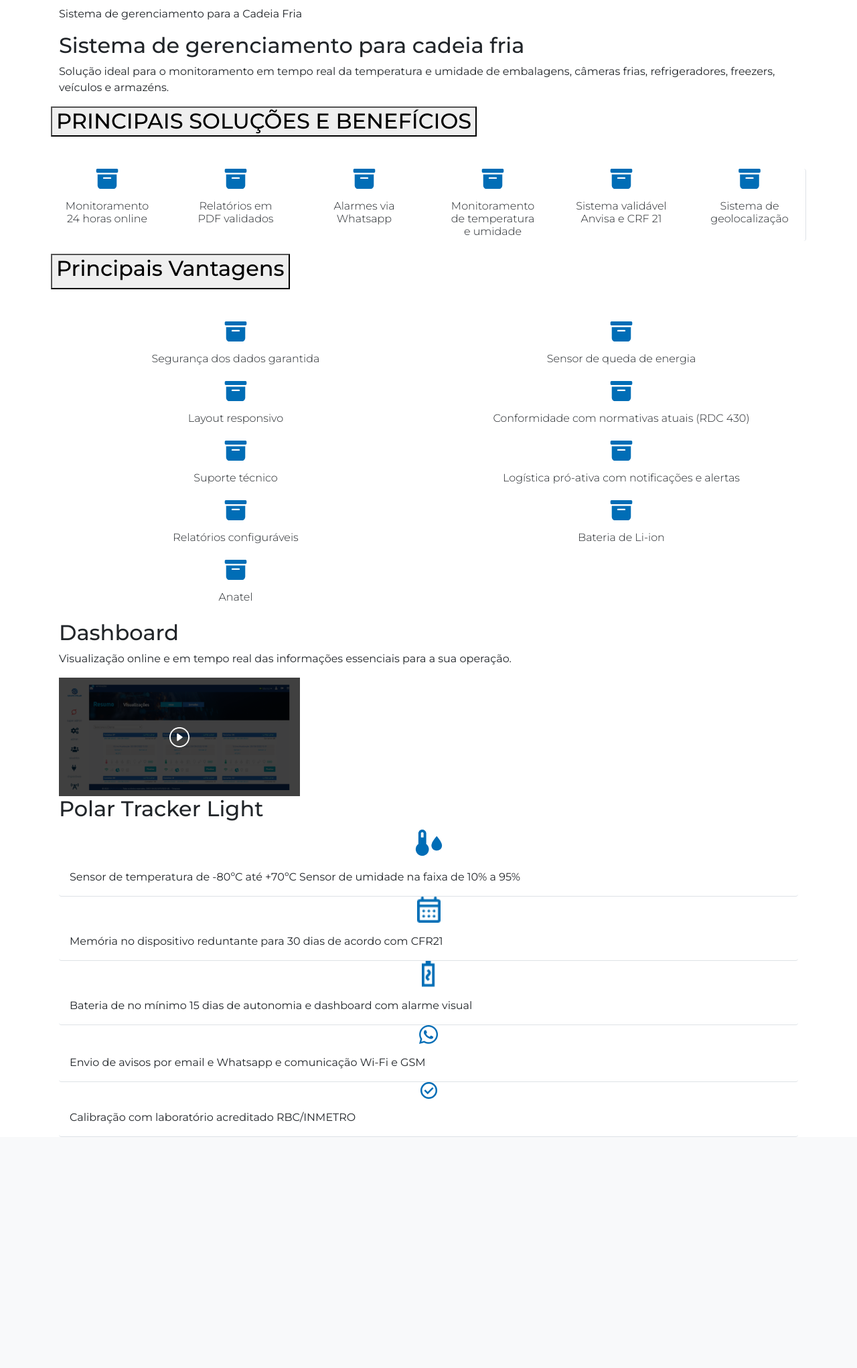
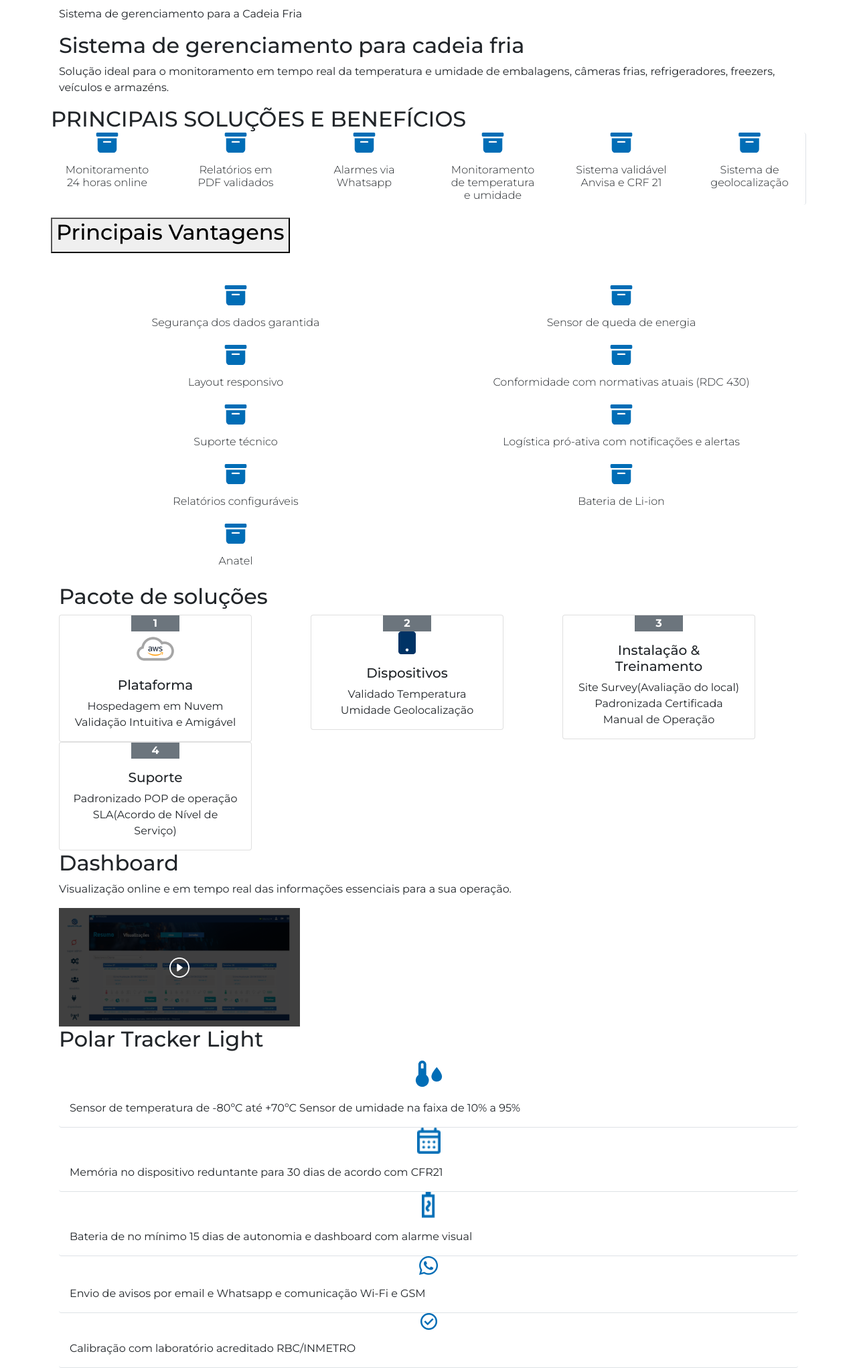
Before and after one commit to skGab/Maapi, a PHP site: page /pages/polar-tracker.php in a window 1280 px wide. Shown: the part 363-2406 px from the top of the page at 67% size. Before the commit the page ends 2061 px from the top, so only its background shows below. Run offline with PHP 8.4, Linux system fonts and the light colour scheme.

Commit message:
Prototipo grosseiro polar-tracker

```diff
--- a/pages/polar-tracker.php
+++ b/pages/polar-tracker.php
@@ -20,9 +20,7 @@ require $root . '/partials/header.php';
     <div class="container">
         <div class="row">
             <div class="col-12">
-                <button class="mb-5">
-                    <h2 class="mb-0">PRINCIPAIS SOLUÇÕES E BENEFÍCIOS</h2>
-                </button>
+                <h2 class="mb-0">PRINCIPAIS SOLUÇÕES E BENEFÍCIOS</h2>
             </div>
 
             <div class="col">
@@ -168,7 +166,7 @@ require $root . '/partials/header.php';
 <!-- PACOTE -->
 <section id="pacote">
     <div class="container px-4">
-        <!-- <div class="row">
+        <div class="row">
             <div class="col-12">
                 <h2>Pacote de soluções</h2>
             </div>
@@ -222,7 +220,7 @@ require $root . '/partials/header.php';
                     </div>
                 </div>
             </div>
-        </div> -->
+        </div>
 
         <div class="row">
             <div class="col-12">
@@ -290,7 +288,6 @@ require $root . '/partials/header.php';
     </div>
 </section>
 
-
 <?php
 $root = $_SERVER['DOCUMENT_ROOT'];
 require $root . '/partials/footer.php';
```
Also changed, not shown: index.php (+6 -6 lines).
